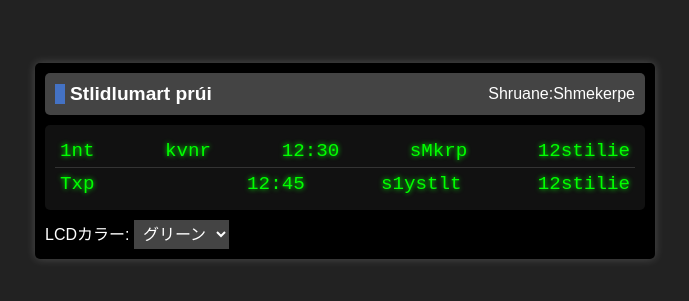
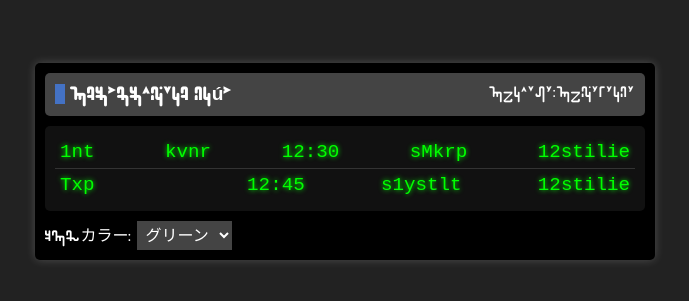
Before and after one commit to SoshuKo/KnTrainBoard, a plain HTML site: page index.html in a window 1280 px wide. Shown: the part 239-540 px from the top of the page, without its empty margins (295-984 px from the left). Drawn offline with Linux system fonts and the light colour scheme.

Commit message:
Update styles.css

```diff
--- a/styles.css
+++ b/styles.css
@@ -1,6 +1,6 @@
 /* フォントを適用 */
 @font-face {
-    font-family: 'YourCust';
+    font-family: 'YourCustomFont';
     src: url('fonts/kniunart01.ttf') format('truetype');
     font-weight: normal;
     font-style: normal;
```
